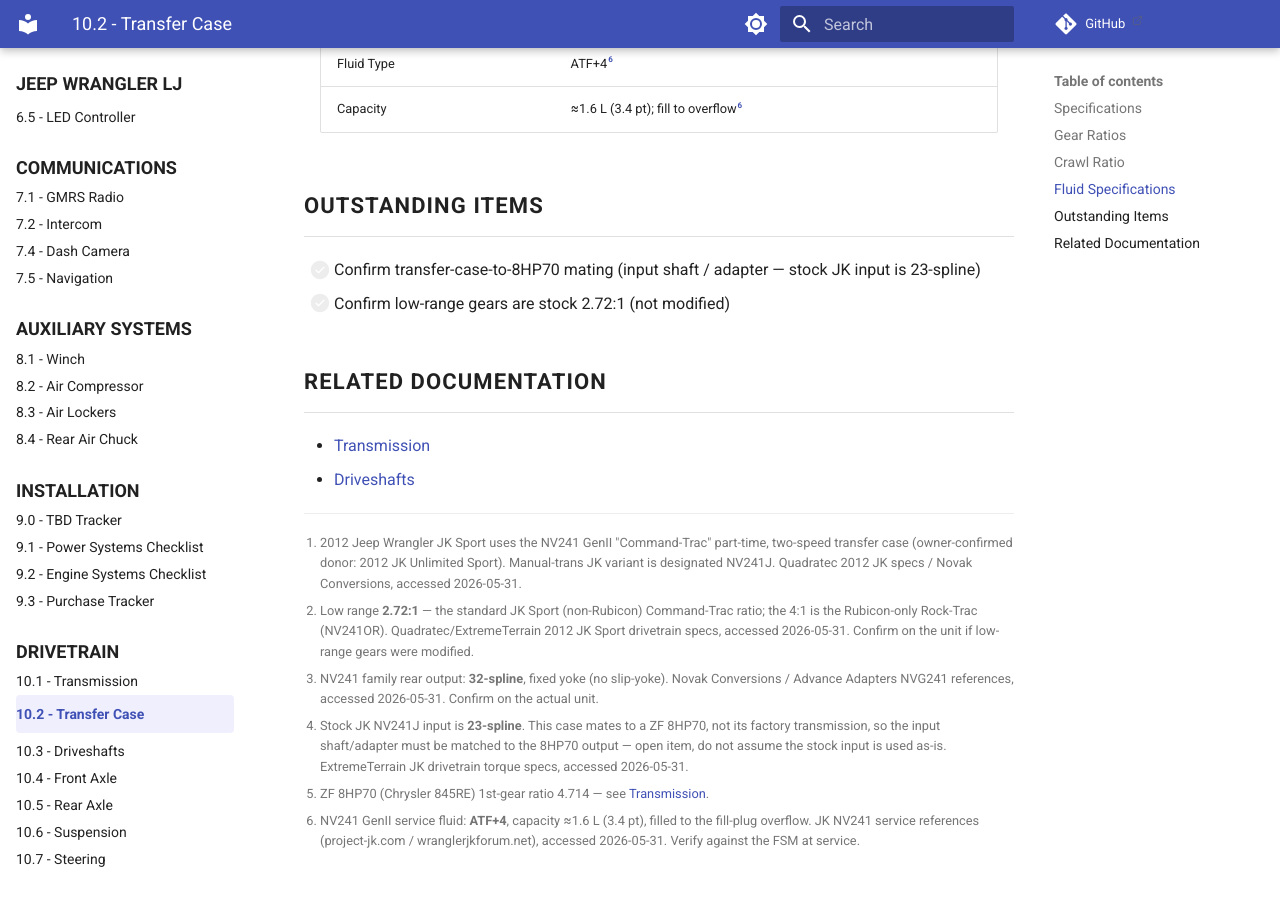
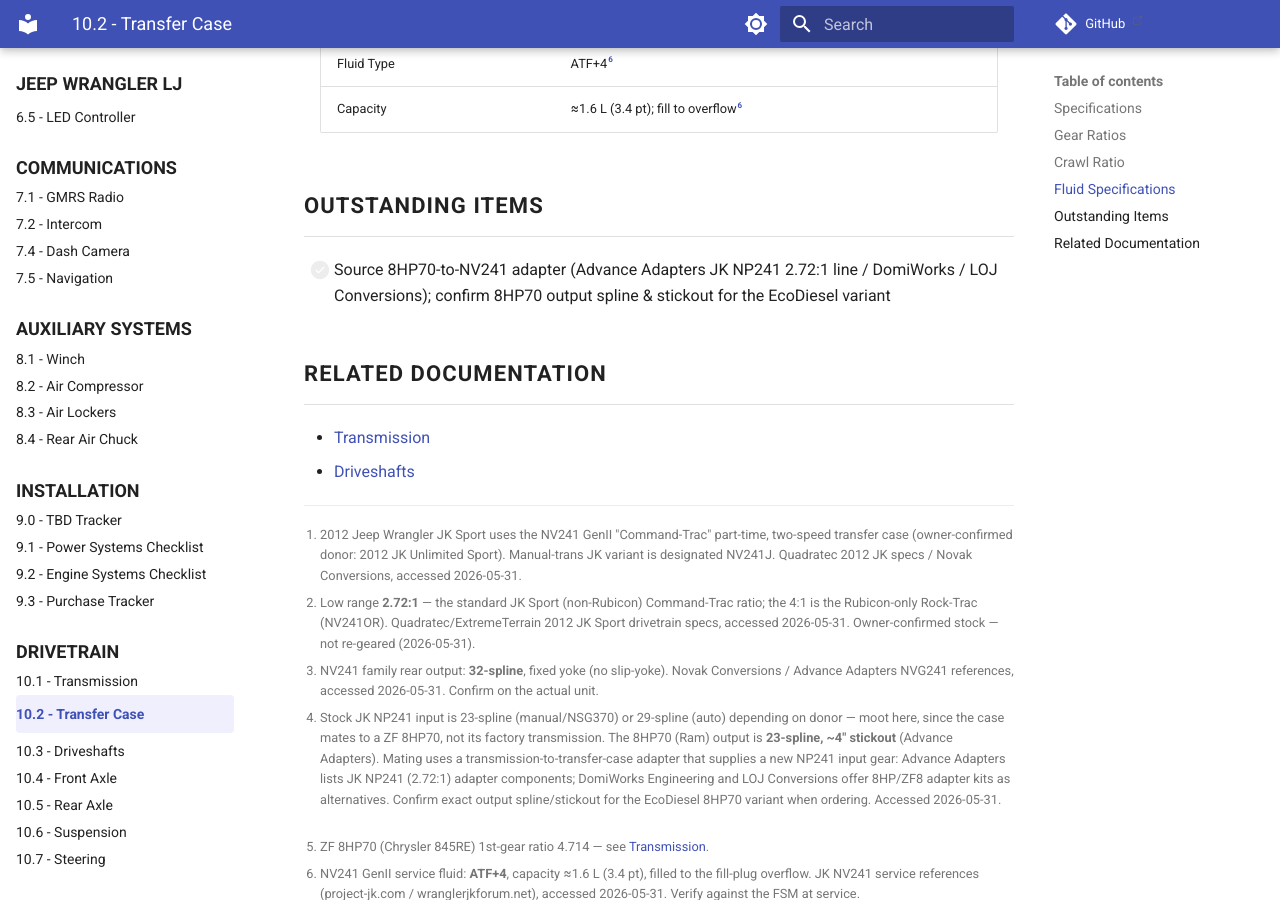
Before and after one commit to sob/drawings, an MkDocs documentation site: the page built from docs/jeep_lj/10-drivetrain/02-transfer-case.md, in a window 1280 px wide and 900 px high, scrolled down 1827 px. Built offline with MkDocs 1.6.1 and Material for MkDocs 9.7.7, drawn with Linux system fonts in a browser that asks for light colours; comment, search, counter and statistics services are not loaded; some of the changed text lies outside the part shown.

Commit message:
Transfer case: confirm stock 2.72:1, document 8HP70 adapter path
- Low range confirmed stock 2.72:1 (owner) - not re-geared
- 8HP70 mating: 8HP70 output is 23-spline ~4in stickout; adapter path
  via Advance Adapters (JK NP241 2.72:1 line), DomiWorks, or LOJ.
  Input spline noted as adapter-dependent (donor 23/29-spline is moot)

```diff
--- a/docs/jeep_lj/10-drivetrain/02-transfer-case.md
+++ b/docs/jeep_lj/10-drivetrain/02-transfer-case.md
@@ -27,7 +27,7 @@ tags:
 | Low Range Ratio | 2.72:1[^lowrange] |
 | High Range Ratio | 1.0:1 |
 | Rear Output | 32-spline, fixed yoke[^output] |
-| Input | 23-spline (stock JK); 8HP70 mating TBD[^input] |
+| Input | Adapter-dependent — mates to 8HP70 via adapter[^input] |
 
 ## Gear Ratios
 
@@ -60,8 +60,7 @@ The deep 8HP70 first gear largely compensates for the 2.72:1 low range — a 4:1
 
 ## Outstanding Items
 
-- [ ] Confirm transfer-case-to-8HP70 mating (input shaft / adapter — stock JK input is 23-spline)
-- [ ] Confirm low-range gears are stock 2.72:1 (not modified)
+- [ ] Source 8HP70-to-NV241 adapter (Advance Adapters JK NP241 2.72:1 line / DomiWorks / LOJ Conversions); confirm 8HP70 output spline & stickout for the EcoDiesel variant
 
 ## Related Documentation
 
@@ -72,8 +71,8 @@ The deep 8HP70 first gear largely compensates for the 2.72:1 low range — a 4:1
 [driveshafts]: 03-driveshafts.md
 
 [^model]: 2012 Jeep Wrangler JK Sport uses the NV241 GenII "Command-Trac" part-time, two-speed transfer case (owner-confirmed donor: 2012 JK Unlimited Sport). Manual-trans JK variant is designated NV241J. Quadratec 2012 JK specs / Novak Conversions, accessed 2026-05-31.
-[^lowrange]: Low range **2.72:1** — the standard JK Sport (non-Rubicon) Command-Trac ratio; the 4:1 is the Rubicon-only Rock-Trac (NV241OR). Quadratec/ExtremeTerrain 2012 JK Sport drivetrain specs, accessed 2026-05-31. Confirm on the unit if low-range gears were modified.
+[^lowrange]: Low range **2.72:1** — the standard JK Sport (non-Rubicon) Command-Trac ratio; the 4:1 is the Rubicon-only Rock-Trac (NV241OR). Quadratec/ExtremeTerrain 2012 JK Sport drivetrain specs, accessed 2026-05-31. Owner-confirmed stock — not re-geared (2026-05-31).
 [^output]: NV241 family rear output: **32-spline**, fixed yoke (no slip-yoke). Novak Conversions / Advance Adapters NVG241 references, accessed 2026-05-31. Confirm on the actual unit.
-[^input]: Stock JK NV241J input is **23-spline**. This case mates to a ZF 8HP70, not its factory transmission, so the input shaft/adapter must be matched to the 8HP70 output — open item, do not assume the stock input is used as-is. ExtremeTerrain JK drivetrain torque specs, accessed 2026-05-31.
+[^input]: Stock JK NP241 input is 23-spline (manual/NSG370) or 29-spline (auto) depending on donor — moot here, since the case mates to a ZF 8HP70, not its factory transmission. The 8HP70 (Ram) output is **23-spline, ~4" stickout** (Advance Adapters). Mating uses a transmission-to-transfer-case adapter that supplies a new NP241 input gear: Advance Adapters lists JK NP241 (2.72:1) adapter components; DomiWorks Engineering and LOJ Conversions offer 8HP/ZF8 adapter kits as alternatives. Confirm exact output spline/stickout for the EcoDiesel 8HP70 variant when ordering. Accessed 2026-05-31.
 [^trans]: ZF 8HP70 (Chrysler 845RE) 1st-gear ratio 4.714 — see [Transmission][transmission].
 [^fluid]: NV241 GenII service fluid: **ATF+4**, capacity ≈1.6 L (3.4 pt), filled to the fill-plug overflow. JK NV241 service references (project-jk.com / wranglerjkforum.net), accessed 2026-05-31. Verify against the FSM at service.
```
